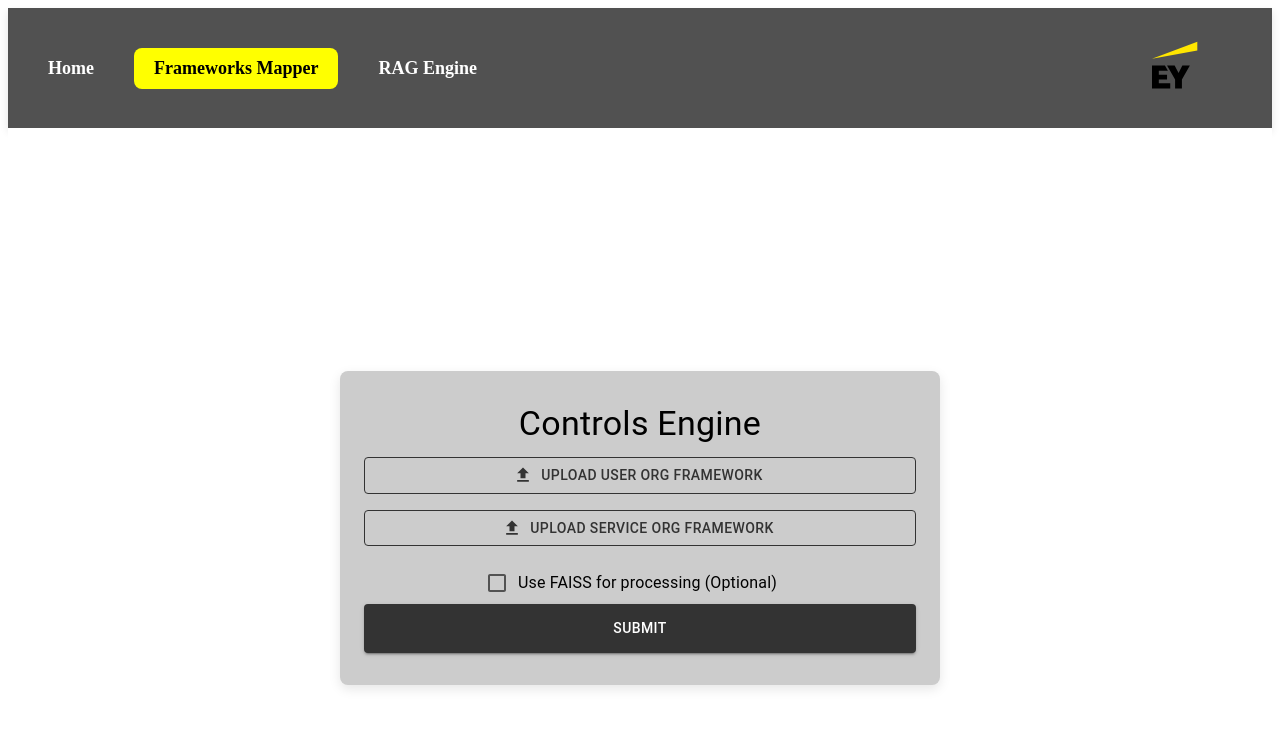
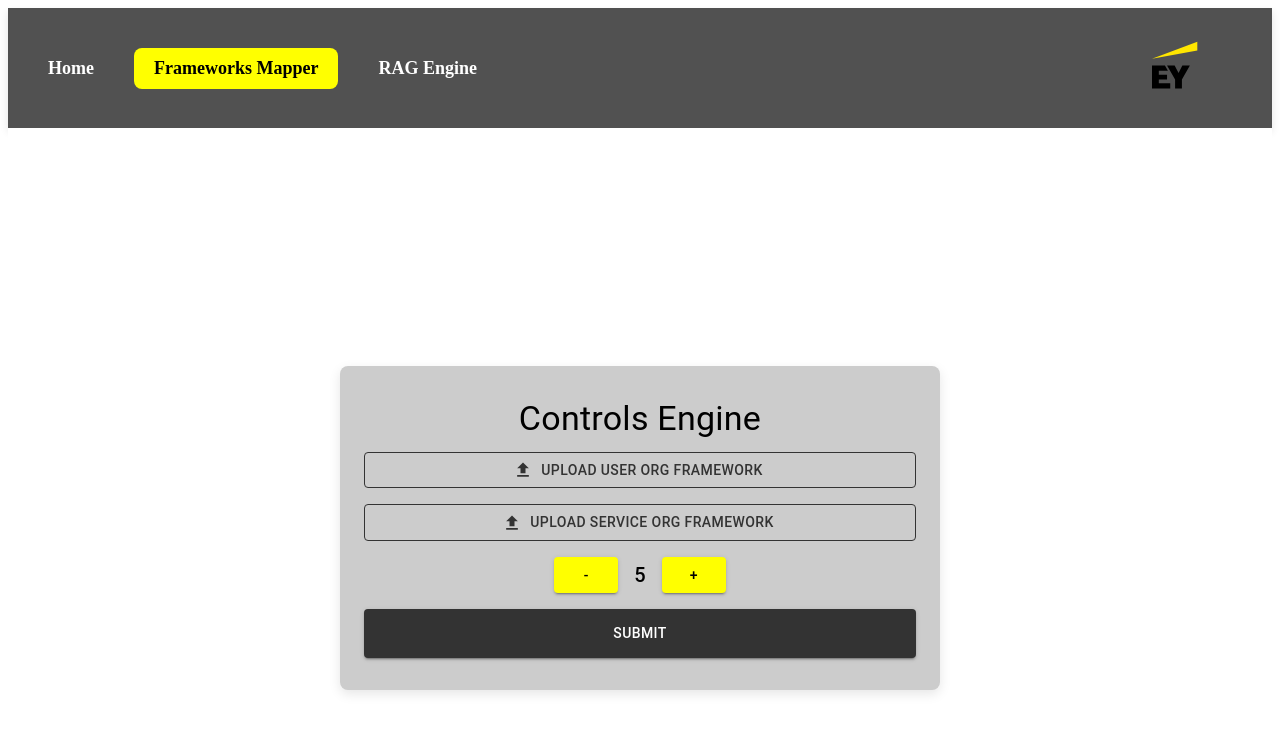
Before and after one commit to Neurafate/ControlengineFE, a Next.js app in the folder controlenginefe/: page /controlsAI in a window 1280 px wide. Shown: the top 732 px of the page. Built offline with nearby package versions, Linux system fonts and the light colour scheme.

Commit message:
FE Update

```diff
--- a/controlenginefe/app/controlsAI/page.js
+++ b/controlenginefe/app/controlsAI/page.js
@@ -1,205 +1,3 @@
-// "use client";
-// import { useState } from "react";
-// import {
-//   Button,
-//   Container,
-//   CircularProgress,
-//   Typography,
-//   Box,
-//   IconButton,
-// } from "@mui/material";
-// import UploadIcon from "@mui/icons-material/Upload";
-// import DeleteIcon from "@mui/icons-material/Delete";
-// import { styled } from "@mui/system";
-
-// export default function Tool1Page() {
-//   const [file1, setFile1] = useState(null);
-//   const [file2, setFile2] = useState(null);
-//   const [result, setResult] = useState("");
-//   const [loading, setLoading] = useState(false);
-
-//   const handleFileChange = (e, setFile) => {
-//     setFile(e.target.files[0]);
-//   };
-
-//   const handleDeleteFile = (setFile) => {
-//     setFile(null);
-//   };
-
-//   const handleSubmit = async (e) => {
-//     e.preventDefault();
-//     if (!file1 || !file2) {
-//       alert("Please upload both files");
-//       return;
-//     }
-
-//     setLoading(true);
-
-//     // Create a form data object to send the files
-//     const formData = new FormData();
-//     formData.append("frame1", file1);  // Match the curl request's "frame1"
-//     formData.append("frame2", file2);  // Match the curl request's "frame2"
-
-//     try {
-//       const requestOptions = {
-//         method: "POST",
-//         body: formData,
-//         redirect: "follow",  // Matches the curl request's redirect option
-//       };
-
-//       const response = await fetch("http://127.0.0.1:5000/process", requestOptions);
-
-//       if (!response.ok) {
-//         throw new Error("Error occurred while processing files");
-//       }
-
-//       const result = await response.text();  // Assuming the server returns plain text response
-//       setResult(result);  // Set the result state with the response text
-//     } catch (error) {
-//       console.error("Error:", error);
-//       setResult("An error occurred while processing the files.");
-//     } finally {
-//       setLoading(false);
-//     }
-// };
-
-//   const Input = styled("input")({
-//     display: "none",
-//   });
-
-//   return (
-//     <Box
-//       sx={{
-//         minHeight: "100vh",
-//         backgroundColor: "white",
-//         display: "flex",
-//         alignItems: "center",
-//         justifyContent: "center",
-//       }}
-//     >
-//       <Container
-//         sx={{
-//           backgroundColor: "#cccccc",
-//           padding: "2rem",
-//           borderRadius: "8px",
-//           boxShadow: "0px 4px 12px rgba(0, 0, 0, 0.1)",
-//           textAlign: "center",
-//         }}
-//         maxWidth="sm"
-//       >
-//         <Typography variant="h4" gutterBottom>
-//           Controls Engine
-//         </Typography>
-//         <form onSubmit={handleSubmit}>
-//           <label htmlFor="file1">
-//             <Input
-//               accept=".xlsx"
-//               id="file1"
-//               type="file"
-//               onChange={(e) => handleFileChange(e, setFile1)}
-//             />
-//             <Button
-//               startIcon={<UploadIcon />}
-//               variant="outlined"
-//               component="span"
-//               sx={{
-//                 marginBottom: "1rem",
-//                 width: "100%",
-//                 color: "#333333",
-//                 borderColor: "#333333",
-//                 "&:hover": {
-//                   borderColor: "#333333",
-//                 },
-//               }}
-//             >
-//               Upload User Org Framework
-//             </Button>
-//           </label>
-//           {file1 && (
-//             <Box
-//               sx={{
-//                 display: "flex",
-//                 alignItems: "center",
-//                 justifyContent: "space-between",
-//                 marginBottom: "1rem",
-//               }}
-//             >
-//               <Typography variant="body2">{file1.name}</Typography>
-//               <IconButton onClick={() => handleDeleteFile(setFile1)}>
-//                 <DeleteIcon />
-//               </IconButton>
-//             </Box>
-//           )}
-
-//           <label htmlFor="file2">
-//             <Input
-//               accept=".xlsx"
-//               id="file2"
-//               type="file"
-//               onChange={(e) => handleFileChange(e, setFile2)}
-//             />
-//             <Button
-//               startIcon={<UploadIcon />}
-//               variant="outlined"
-//               component="span"
-//               sx={{
-//                 marginBottom: "1rem",
-//                 width: "100%",
-//                 color: "#333333",
-//                 borderColor: "#333333",
-//                 "&:hover": {
-//                   borderColor: "#333333",
-//                 },
-//               }}
-//             >
-//               Upload Service Org Framework
-//             </Button>
-//           </label>
-//           {file2 && (
-//             <Box
-//               sx={{
-//                 display: "flex",
-//                 alignItems: "center",
-//                 justifyContent: "space-between",
-//                 marginBottom: "1rem",
-//               }}
-//             >
-//               <Typography variant="body2">{file2.name}</Typography>
-//               <IconButton onClick={() => handleDeleteFile(setFile2)}>
-//                 <DeleteIcon />
-//               </IconButton>
-//             </Box>
-//           )}
-
-//           <Button
-//             type="submit"
-//             variant="contained"
-//             sx={{
-//               width: "100%",
-//               padding: "0.75rem",
-//               backgroundColor: "#333333",
-//               color: "#fff",
-//               "&:hover": {
-//                 backgroundColor: "#FFE600",
-//                 color: "black",
-//                 transform: "scale(1.05)",
-//               },
-//             }}
-//             disabled={loading}
-//           >
-//             {loading ? <CircularProgress size={24} /> : "Submit"}
-//           </Button>
-//         </form>
-//         {result && (
-//           <Typography variant="body1" sx={{ marginTop: "1.5rem" }}>
-//             {result}
-//           </Typography>
-//         )}
-//       </Container>
-//     </Box>
-//   );
-// }
-
 "use client";
 import { useState } from "react";
 import {
@@ -213,18 +11,16 @@ import {
 import UploadIcon from "@mui/icons-material/Upload";
 import DeleteIcon from "@mui/icons-material/Delete";
 import { styled } from "@mui/system";
-import { Checkbox, FormControlLabel } from "@mui/material";
-import { Modal, Table } from "antd"; // Import Table from Ant Design
+import { Modal, Table } from "antd";
 
 export default function Tool1Page() {
   const [file1, setFile1] = useState(null);
   const [file2, setFile2] = useState(null);
-  const [resultData, setResultData] = useState([]);
-  const [loading, setLoading] = useState(false);
-  const [isModalVisible, setIsModalVisible] = useState(false);
-  const [processingTime, setProcessingTime] = useState("");
-  const [faissOption, setFaissOption] = useState(false); // New state for FAISS option
-
+  const [resultData, setResultData] = useState([]); // Stores result rows
+  const [loading, setLoading] = useState(false); // Indicates processing state
+  const [isModalVisible, setIsModalVisible] = useState(false); // Modal visibility
+  const [processingTime, setProcessingTime] = useState(""); // Time taken for processing
+  const [topKValue, setTopKValue] = useState(5); // Value for Top-K matching
 
   const handleFileChange = (e, setFile) => {
     setFile(e.target.files[0]);
@@ -246,7 +42,7 @@ export default function Tool1Page() {
     const formData = new FormData();
     formData.append("frame1", file1);
     formData.append("frame2", file2);
-    formData.append("FAISS", faissOption ? 1 : 0); // Add FAISS option to form data
+    formData.append("top_k", topKValue); // Send Top-K value
 
     try {
       const response = await fetch("http://127.0.0.1:5000/process", {
@@ -260,13 +56,10 @@ export default function Tool1Page() {
 
       const result = await response.json();
 
-      // Make sure to parse the data if it's a JSON string
-      const parsedData = JSON.parse(result.data); // Parse the JSON string to get the array
-
-      setResultData(parsedData); // Set the result data
+      // Update resultData and processing time
+      setResultData(result.data);
       setProcessingTime(result.processing_time);
-      setIsModalVisible(true); // Open the modal
-
+      setIsModalVisible(true); // Show modal with table
     } catch (error) {
       console.error("Error:", error);
     } finally {
@@ -274,38 +67,12 @@ export default function Tool1Page() {
     }
   };
 
-  // const handleDownload = () => {
-  //   const csvData = resultData.map(row =>
-  //     Object.values(row).join(",")
-  //   ).join("\n");
-
-  //   const blob = new Blob([csvData], { type: "text/csv;charset=utf-8;" });
-  //   const url = URL.createObjectURL(blob);
-
-  //   const link = document.createElement("a");
-  //   link.href = url;
-  //   link.setAttribute("download", "results.csv");
-  //   document.body.appendChild(link);
-  //   link.click();
-  //   document.body.removeChild(link);
-  // };
   const handleDownload = () => {
-    // Create a temporary link element
     const link = document.createElement("a");
-
-    // Set the href to the API endpoint for downloading the CSV
     link.href = "http://127.0.0.1:5000/download/framework1_with_results.csv";
-
-    // Set the download attribute for suggested file name
     link.setAttribute("download", "framework1_with_results.csv");
-
-    // Append the link to the body
     document.body.appendChild(link);
-
-    // Trigger the click event
     link.click();
-
-    // Remove the link from the document after the click
     document.body.removeChild(link);
   };
 
@@ -313,30 +80,32 @@ export default function Tool1Page() {
     display: "none",
   });
 
-  // Columns for the Ant Design Table
-// Columns for the Ant Design Table
-const columns = Object.keys(resultData[0] || {}).map((key) => ({
-  title: key,
-  dataIndex: key,
-  key: key,
-  ...(key === "Similarity Score"
-    ? {
-        sorter: (a, b) => {
-          // Treat null or undefined as 0
-          const scoreA = a[key] !== null && a[key] !== undefined ? parseFloat(a[key]) : 0;
-          const scoreB = b[key] !== null && b[key] !== undefined ? parseFloat(b[key]) : 0;
+  // Define columns explicitly in the correct order
+  const columns = [
+    { title: "Domain", dataIndex: "Domain", key: "Domain" },
+    { title: "Sub-Domain", dataIndex: "Sub-Domain", key: "Sub-Domain" },
+    { title: "Control from User Org Framework", dataIndex: "Control", key: "Control" },
+    {
+      title: "Controls from Service Org that match",
+      dataIndex: "Controls from F2 that match",
+      key: "Controls from F2 that match",
+    },
+    {
+      title: "Similarity Scores",
+      dataIndex: "Similarity Scores",
+      key: "Similarity Scores",
+      sorter: (a, b) => parseFloat(a["Similarity Scores"] || 0) - parseFloat(b["Similarity Scores"] || 0),
+      defaultSortOrder: "descend",
+    },
+  ];
 
-          // Log the values being compared
-          // console.log(`Comparing scores: ${scoreA} and ${scoreB}`);
+  const handleTopKIncrease = () => {
+    setTopKValue((prev) => Math.min(prev + 1, 100)); // Max value of 100
+  };
 
-          return scoreA - scoreB;
-        },
-        defaultSortOrder: "descend", // Sort descending by default
-      }
-    : {}),
-}));
-
-
+  const handleTopKDecrease = () => {
+    setTopKValue((prev) => Math.max(prev - 1, 1)); // Min value of 1
+  };
 
   return (
     <Box
@@ -441,16 +210,44 @@ const columns = Object.keys(resultData[0] || {}).map((key) => ({
               </IconButton>
             </Box>
           )}
-          <FormControlLabel
-  control={
-    <Checkbox
-      checked={faissOption}
-      onChange={(e) => setFaissOption(e.target.checked)}
-      color="primary"
-    />
-  }
-  label="Use FAISS for processing (Optional)" // The label for the checkbox
-/>
+
+          <Box
+            sx={{
+              display: "flex",
+              alignItems: "center",
+              justifyContent: "center",
+              marginBottom: "1rem",
+              gap: "1rem",
+            }}
+          >
+            <Button
+              variant="contained"
+              onClick={handleTopKDecrease}
+              sx={{
+                backgroundColor: "yellow",
+                color: "black",
+                "&:hover": {
+                  backgroundColor: "darkyellow",
+                },
+              }}
+            >
+              -
+            </Button>
+            <Typography variant="h6">{topKValue}</Typography>
+            <Button
+              variant="contained"
+              onClick={handleTopKIncrease}
+              sx={{
+                backgroundColor: "yellow",
+                color: "black",
+                "&:hover": {
+                  backgroundColor: "darkyellow",
+                },
+              }}
+            >
+              +
+            </Button>
+          </Box>
 
           <Button
             type="submit"
@@ -484,14 +281,19 @@ const columns = Object.keys(resultData[0] || {}).map((key) => ({
             right: 0,
             bottom: 0,
             margin: 10,
-    borderRadius: 0, // Optional: Removes rounded corners
-    overflow: 'hidden', // Prevent overflow
+            borderRadius: 0,
+            overflow: "hidden",
           }}
           footer={[
             <Button key="download" variant="contained" onClick={handleDownload}>
               Download as CSV
             </Button>,
-    <Button key="close" variant="contained" color="error" onClick={() => setIsModalVisible(false)}>
+            <Button
+              key="close"
+              variant="contained"
+              color="error"
+              onClick={() => setIsModalVisible(false)}
+            >
               Close
             </Button>,
           ]}
@@ -500,8 +302,8 @@ const columns = Object.keys(resultData[0] || {}).map((key) => ({
             dataSource={resultData}
             columns={columns}
             pagination={false}
-    rowKey={(record) => record.id || record.key}
-    scroll={{ y: 'calc(100vh - 200px)' }} // Adjust scroll height
+            rowKey={(record, index) => index} // Ensure unique row keys
+            scroll={{ y: "calc(100vh - 200px)" }}
           />
         </Modal>
       </Container>
```
Lines whose indentation alone changed are shown as unchanged.
